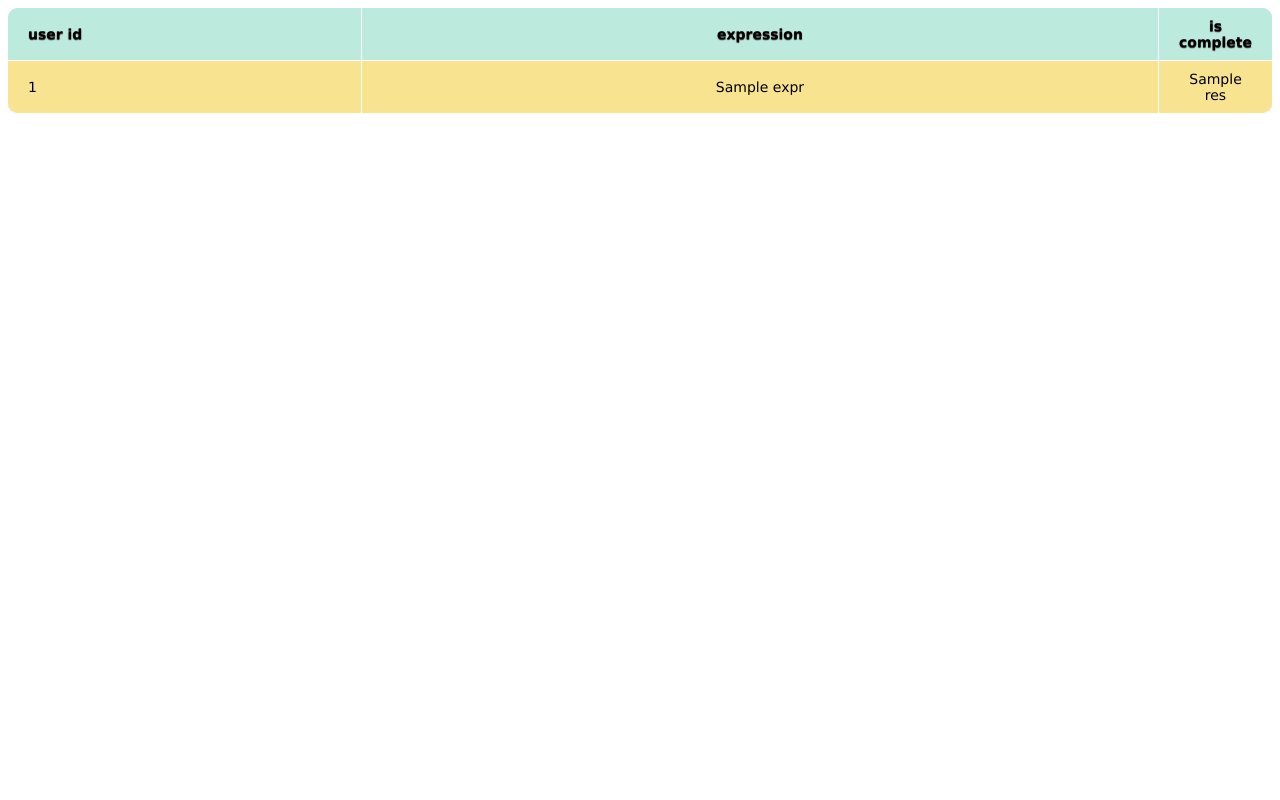
After one commit to werelaxe/python-evaluator, a Flask app: template templates/database_table.html in a window 1280 px wide. The commit adds this page. Run offline with Flask 2, Linux system fonts and the light colour scheme; the template is opened without the code that fills it: most values are stand-ins (such as "Sample title", 1, 10 or a date in 2020); parts of the project's set-up code (start-up, migrations or seed data) failed here and were passed over.

Commit message:
adding features

```diff
--- /dev/null
+++ b/templates/database_table.html
@@ -0,0 +1,58 @@
+<html>
+	<head>
+		<title>Simple evaluator</title>
+		<style type="text/css">
+			table {
+				font-family: "Lucida Sans Unicode", "Lucida Grande", Sans-Serif;
+				font-size: 14px;
+				border-radius: 10px;
+				border-spacing: 0;
+				text-align: center;
+				}
+				th {
+				background: #BCEBDD;
+				color: black;
+				text-shadow: 0 1px 1px #2D2020;
+				padding: 10px 20px;
+				}
+				th, td {
+				border-style: solid;
+				border-width: 0 1px 1px 0;
+				border-color: white;
+				}
+				th:first-child, td:first-child {
+				text-align: left;
+				}
+				th:first-child {
+				border-top-left-radius: 10px;
+				}
+				th:last-child {
+				border-top-right-radius: 10px;
+				border-right: none;
+				}
+				td {
+				padding: 10px 20px;
+				background: #F8E391;
+				}
+				tr:last-child td:first-child {
+				border-radius: 0 0 0 10px;
+				}
+				tr:last-child td:last-child {
+				border-radius: 0 0 10px 0;
+				}
+				tr td:last-child {
+				border-right: none;
+				}
+		</style>
+	</head>
+	<body>
+		<center>
+			<table width="100%" bgcolor="CFCFFF">
+			<tr><th width="28%" align="center">user id</th><th align="center">expression</th><th width="4%" align="center">is complete</th></tr>
+				{% for uid, expr, res in table %}
+            	<tr><td width="28%" align="center">{{ uid }}</td><td align="center">{{ expr }}</td><td width="4%" align="center">{{ res }}</td></tr>
+         		{% endfor %}
+			</table>
+    	</center>
+	</body>
+</html>
--- a/webserver.py
+++ b/webserver.py
@@ -6,6 +6,12 @@ import eval_server
 
 EVAL_SERVER = eval_server.EvalServer()
 UID_TABLE = {}
+SUPPORTED_TYPES = [int, str, float, complex, bool]
+
+
+def create_database_table():
+    eval_database = EVAL_SERVER.database()
+    return map(lambda itm: (itm[0], itm[1], str(eval_database[itm[1]].done())), UID_TABLE.items())
 
 
 def generate_uid():
@@ -16,17 +22,26 @@ def generate_uid():
 def result(uid):
     expression = UID_TABLE[uid]
     res = EVAL_SERVER.get_result(expression)
+    done = "true"
     if res is not None:
-        if type(res) == int:
-            return "{} = {}".format(expression, res)
+        if type(res) in SUPPORTED_TYPES:
+            result = "{} = {}".format(expression, res)
         else:
-            return "Something is wrong. Don't use ascii letters and check your syntax."
-    return "{} is evaluating".format(expression)
+            result = "Something is wrong. Check your syntax."
+    else:
+        result = "{} is evaluating".format(expression)
+        done = "false"
+    return render_template("result_page.html", path=request.url_root, result=result, done=done)
 
 
 @app.route("/")
-def mainpage():
-    return render_template("mainpage.html", path=request.url)
+def main_page():
+    return render_template("main_page.html", path=request.url)
+
+
+@app.route("/database")
+def statistics():
+    return render_template("database_table.html", table=create_database_table())
 
 
 @app.route('/login', methods=['POST', 'GET'])
@@ -40,5 +55,4 @@ def login():
 
 
 if __name__ == '__main__':
-
     app.run(host="0.0.0.0")
```
Also changed, not shown: eval_server.py (+9 -4 lines), main.py (added, +13 -0 lines), templates/main_page.html (renamed from templates/mainpage.html, +6 -2 lines), templates/result_page.html (added, +20 -0 lines).
